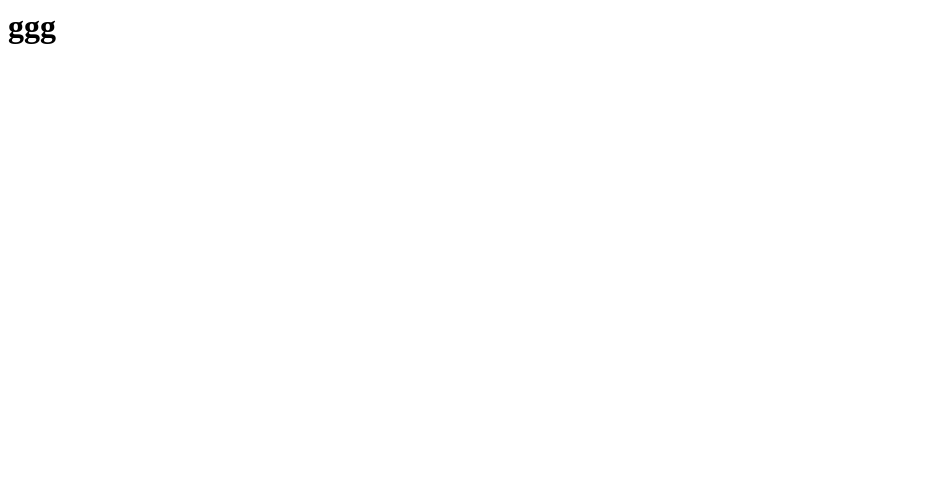
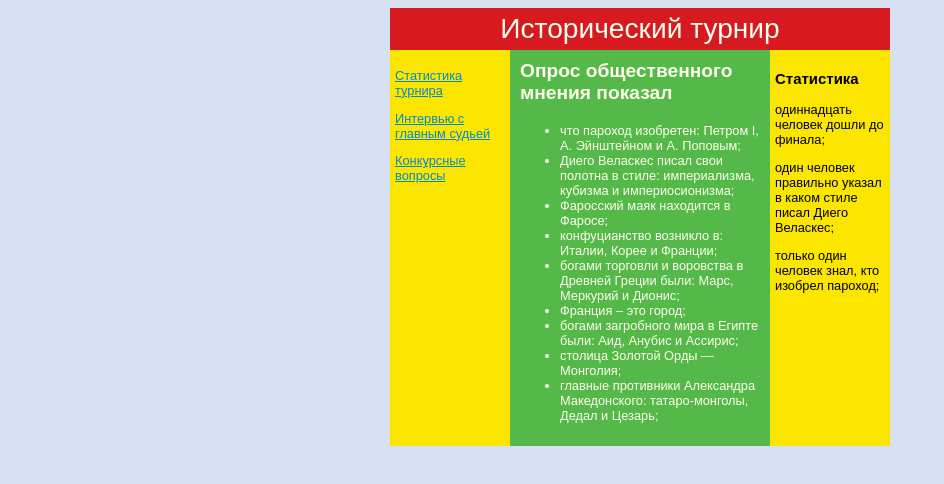
Before and after one commit to Bashkatovs/Bashkatovs.github.io, a plain HTML site: page index.html in a window 1280 px wide. Shown: the whole page, without its empty margins (0-944 px from the left). Drawn offline with Linux system fonts and the light colour scheme.

Commit message:
створив шаблон

```diff
--- a/index.html
+++ b/index.html
@@ -1 +1,76 @@
-<h1>ggg</h1>
+<!DOCTYPE>
+<html>
+ <head>
+  <meta http-equiv="Content-Type" content="text/html; charset=utf-8" />
+  <title>Трехколоночный макет</title>
+  <style type="text/css">
+   body {
+    font: 0.8em Arial, Helvetica, sans-serif; /* Шрифт на веб-странице */
+    background: #D7E1F2; /* Цвет фона */
+    color: #ffe; /* Цвет текста */
+   }
+   a { color: #008BCE; /* Цвет ссылок */ }
+   #container {
+    width: 500px; /* Ширина макета */
+    margin: 0 auto; /* Выравниваем по центру */
+    background: #FCE600; /* Цвет колонок */
+   }
+   #header {
+    font-size: 2.2em; /* Размер текста */
+    text-align: center; /* Выравнивание по центру */
+    padding: 5px; /* Отступы вокруг текста */
+    background: #D71920; /* Цвет фона шапки */
+   }
+   #nav, #aside {
+    float: left; width: 110px; padding: 5px;
+   }
+   #content {
+    background: #54B948;
+    margin: 0 120px; /* Ширина колонок */
+    padding: 10px;
+   }
+   #aside {
+    float: right; color: #000;
+   }
+   h2 { margin: 0 0 1em; }
+   #footer {
+    clear: both; /* Отменяем действие float */
+    padding: 5px; /* Отступы вокруг текста */
+    background: #D71920; /* Цвет фона подвала */
+   }
+  </style>
+ </head>
+ <body>
+  <div id="container">
+   <div id="header">Исторический турнир</div>
+   <div id="nav">
+    <p><a href="stat.html">Статистика турнира</a></p>
+    <p><a href="interview.html">Интервью с главным судьей</a></p>
+    <p><a href="ask.html">Конкурсные вопросы</a></p>
+   </div>
+   <div id="aside">
+    <h3>Статистика</h3>
+    <p>одиннадцать человек дошли до финала;</p>
+    <p>один человек правильно указал в каком стиле писал Диего Веласкес;</p>
+    <p>только один человек знал, кто изобрел пароход;</p>
+   </div>
+   <div id="content">
+   <h2>Опрос общественного мнения показал</h2>
+    <ul>
+     <li>что пароход изобретен: Петром I, А. Эйнштейном и А. Поповым;</li>
+     <li>Диего Веласкес писал свои полотна в стиле: империализма, кубизма
+     и империосионизма;</li>
+     <li>Фаросский маяк находится в Фаросе;</li>
+     <li>конфуцианство возникло в: Италии, Корее и Франции;</li>
+     <li>богами торговли и воровства в Древней Греции были: Марс, Меркурий
+     и Дионис;</li>
+     <li>Франция – это город;</li>
+     <li>богами загробного мира в Египте были: Аид, Анубис и Ассирис;</li>
+     <li>столица Золотой Орды — Монголия;</li>
+     <li>главные противники Александра Македонского: татаро-монголы, Дедал
+     и Цезарь;</li>
+    </ul>
+   </div>
+  </div>
+ </body>
+</html>
```
